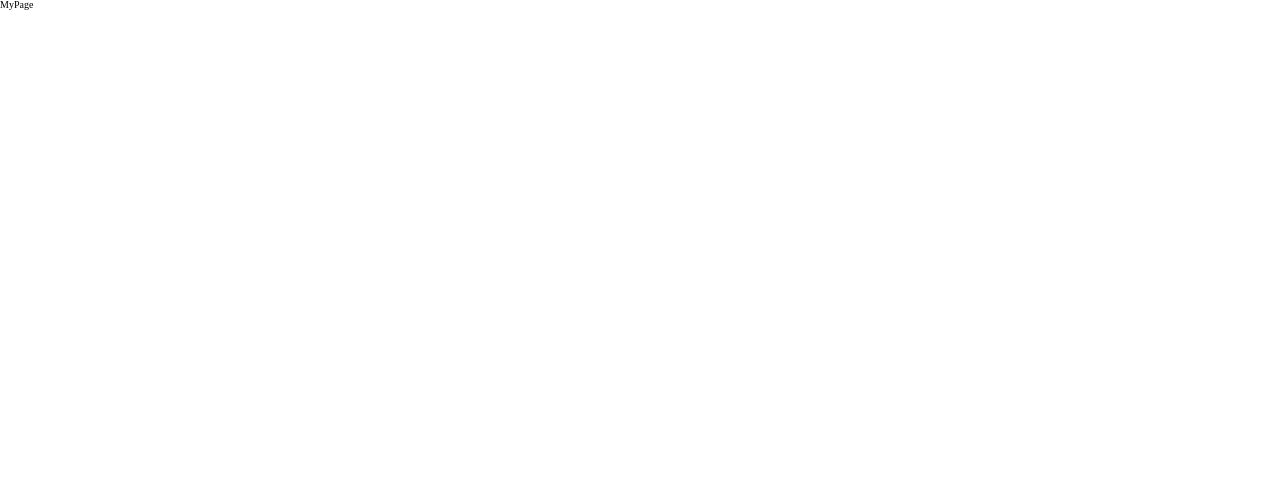
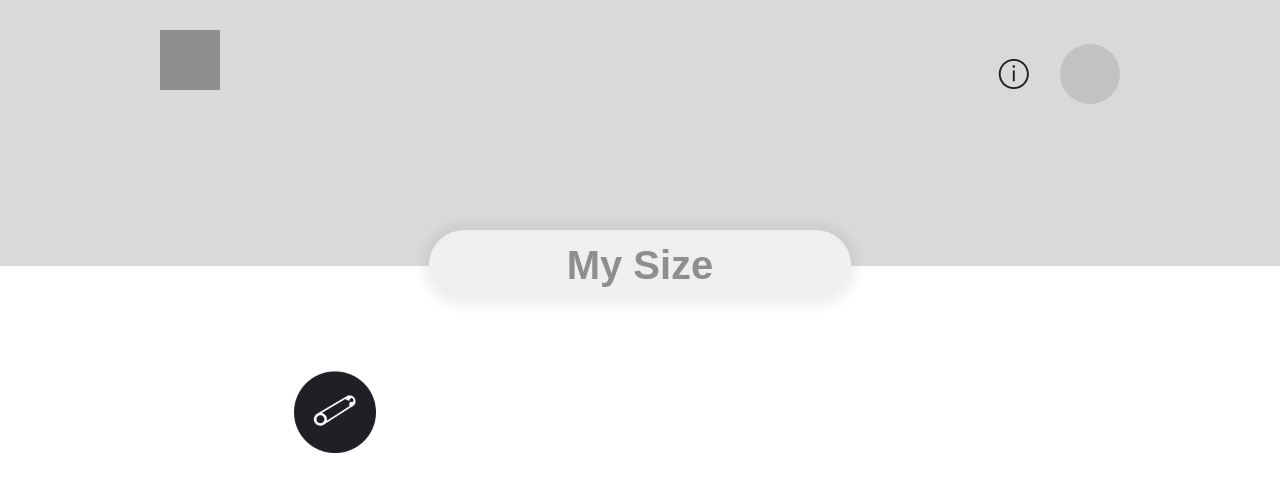
Before and after one commit to OWN-SIZE/onsize-website, a Next.js app: page /mypage in a window 1280 px wide. Shown: the top 492 px of the page. Built offline with nearby package versions, Linux system fonts and the light colour scheme.

Commit message:
Git stash 를 모르기 전.. 메인 브랜치로 이동하기 위한 커밋

```diff
--- a/pages/mypage/index.tsx
+++ b/pages/mypage/index.tsx
@@ -1,7 +1,35 @@
-import Header from 'components/common/Header';
+import Layout from 'components/common/Layout';
+import Image from 'next/image';
+import styled from 'styled-components';
+import theme from 'styles/theme';
+import profileDefault from 'assets/icon/profileDefault.png'
 
 function MyPage() {
-  return <div>MyPage</div>;
+  return (
+    <Layout noMenuBar>
+      <Styled.Root>
+        <Styled.PersonalInformation>
+          <Image src={profileDefault} alt="사용자 지정 프로필 이미지가 없는 경우의 디폴트 프로필 이미지" width={82} height={82} placeholder="blur"/>
+        </Styled.PersonalInformation>
+      </Styled.Root>
+    </Layout>
+  );
 }
 
 export default MyPage;
+
+const Styled = {
+  Root: styled.section`
+    display: flex;
+    justify-content: center;
+    align-items: flex-start;
+    width: 100vw;
+    height: 100vh;
+    margin: 0 auto;
+  `,
+  PersonalInformation: styled.div`
+    display: flex;
+    width: 69.2rem;
+    height: 8.3rem;
+  `,
+}
```
Also changed, not shown: assets/icon/profileDefault.png (added).
